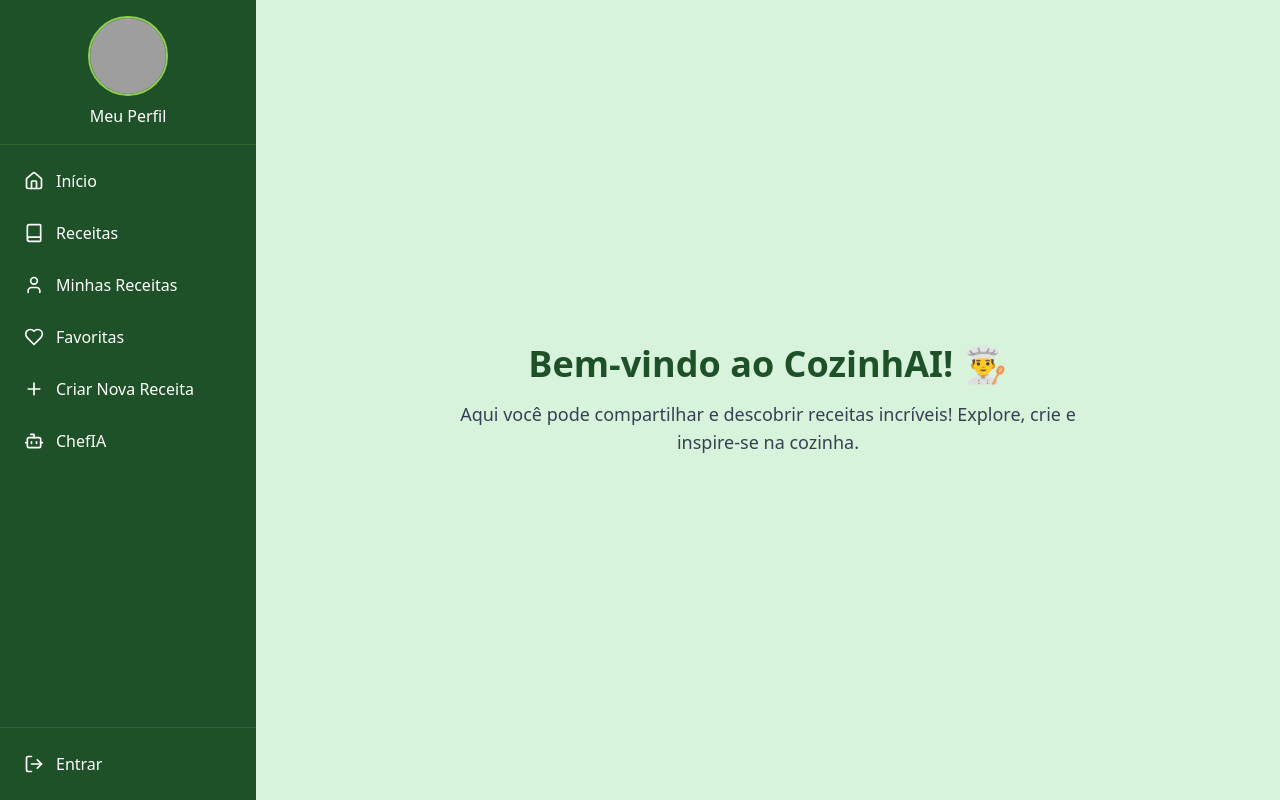
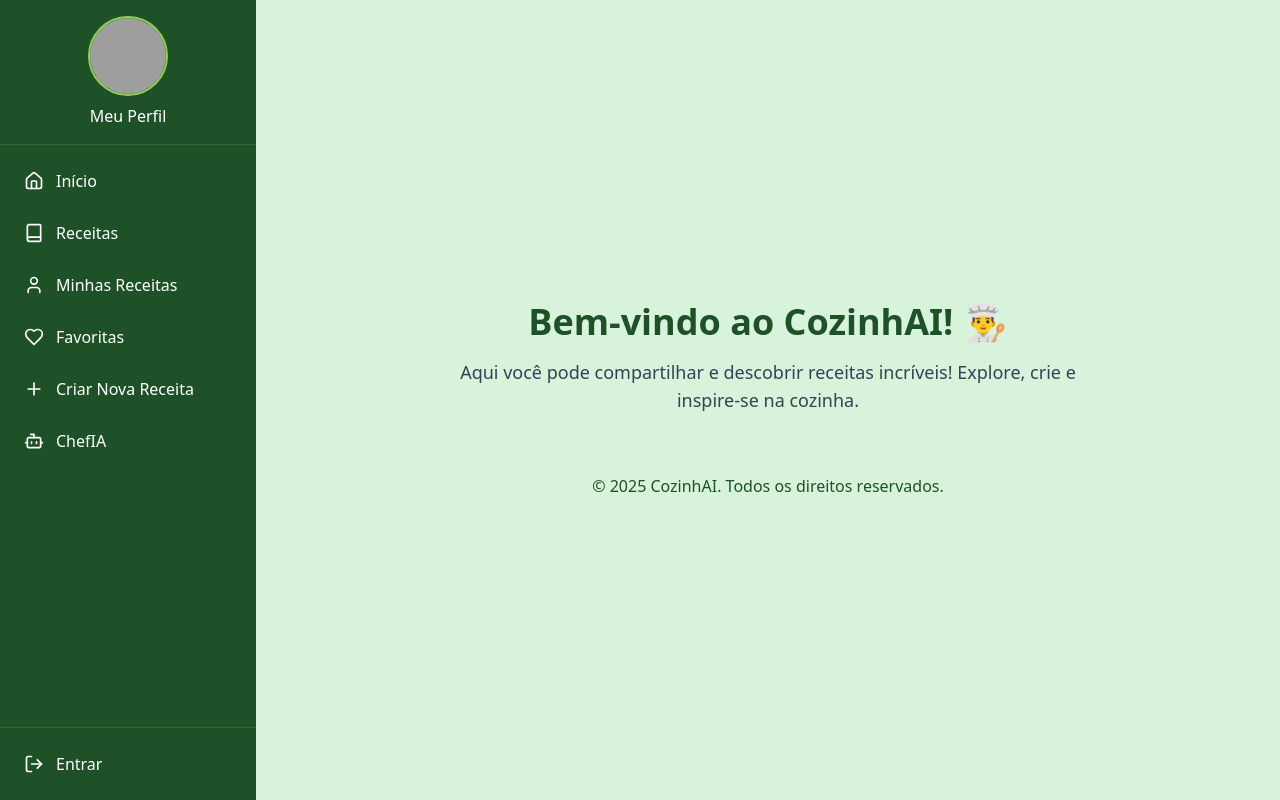
Before and after one commit to GerenciamentoCozinhAI/cozinhAI, a React (Vite) app in the folder frontend/: page /home in a window 1280 px wide. Built offline with nearby package versions, Linux system fonts and the light colour scheme; no server answers; grey boxes are pictures that could not be loaded.

Commit message:
Feat: adding footer, and resolving the problem with ingredient.

```diff
--- /dev/null
+++ b/frontend/src/components/home/Footer.tsx
@@ -0,0 +1,11 @@
+import React from "react";
+
+const Footer: React.FC = () => (
+<div className=" bottom-0  w-full bg-[#d8f3dc]">
+    <footer className="text-[#1e5128] text-center">
+        <p>&copy; {new Date().getFullYear()} CozinhAI. Todos os direitos reservados.</p>
+    </footer>
+</div>
+);
+
+export default Footer;
--- a/frontend/src/components/home/recipes/MyRecipes/MyRecipeCard.tsx
+++ b/frontend/src/components/home/recipes/MyRecipes/MyRecipeCard.tsx
@@ -3,7 +3,7 @@
 import type React from "react"
 import { useNavigate } from "react-router-dom"
 import { deleteRecipe } from "../../../../services/recipeService"
-import { Edit, Trash2, Clock, Utensils, Calendar, Heart } from "lucide-react"
+import { Edit, Trash2, Clock, Utensils, Calendar, Heart, Bot } from "lucide-react"
 import DifficultyRating from "../DifficultyRating"
 
 interface RecipeCardProps {
@@ -66,9 +66,10 @@ const MyRecipeCard: React.FC<RecipeCardProps> = ({
           onClick={handleView}
         />
         {isGeneratedByAI && (
-          <span className="absolute top-2 left-2 bg-green-600 text-white text-xs px-2 py-1 rounded-md font-medium">
+          <span className="absolute top-2 left-2 bg-green-600 text-white text-xs px-2 py-1 rounded-md font-medium flex items-center gap-1">
             Gerada por IA
-          </span>
+            <Bot size={16} />
+            </span>
         )}
         <div className="absolute top-2 right-2 flex space-x-2">
           <button
--- a/frontend/src/components/home/recipes/RecipeCard.tsx
+++ b/frontend/src/components/home/recipes/RecipeCard.tsx
@@ -2,7 +2,7 @@
 
 import type React from "react"
 import { useNavigate } from "react-router-dom"
-import { Clock, Utensils, Calendar, Heart, Bot, BotIcon, BotOff, BotMessageSquare } from "lucide-react"
+import { Clock, Utensils, Calendar, Heart, Bot} from "lucide-react"
 import DifficultyRating from "./DifficultyRating"
 
 interface RecipeCardProps {
--- a/frontend/src/pages/home/Home.tsx
+++ b/frontend/src/pages/home/Home.tsx
@@ -2,6 +2,7 @@ import { useState } from "react";
 import Navbar from "../../components/home/NavBar";
 import { Menu } from "lucide-react";
 import { Outlet } from "react-router-dom";
+import Footer from "../../components/home/Footer";
 
 export default function Home() {
   const [showNavbar, setShowNavbar] = useState(false); // começa escondida!
@@ -42,7 +43,12 @@ export default function Home() {
 
       {/* Conteúdo principal */}
       <main className="flex-1 p-8 flex items-center justify-center overflow-y-auto md:ml-64">
-        <Outlet />
+        <div className="w-full">
+          <Outlet />
+          <div className="pt-15">
+            <Footer />
+          </div>
+        </div>
       </main>
     </div>
   );
```
